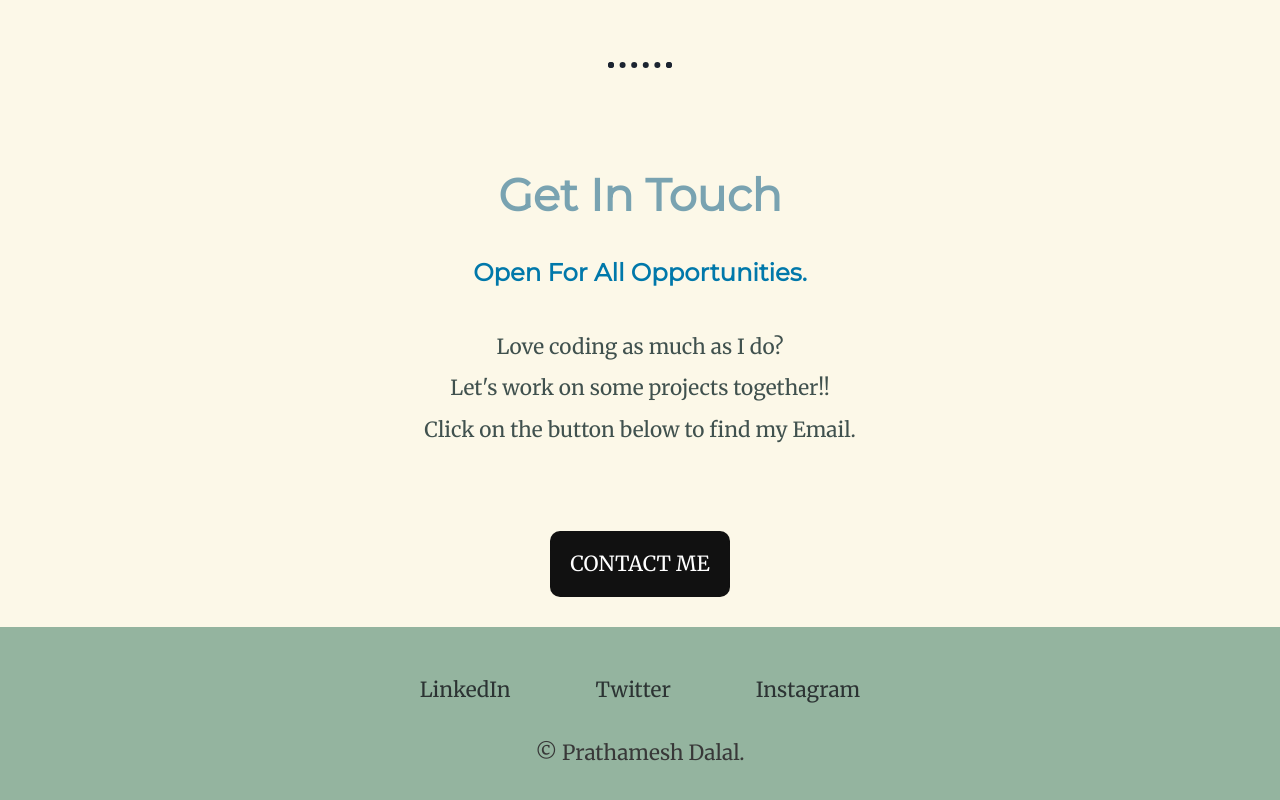
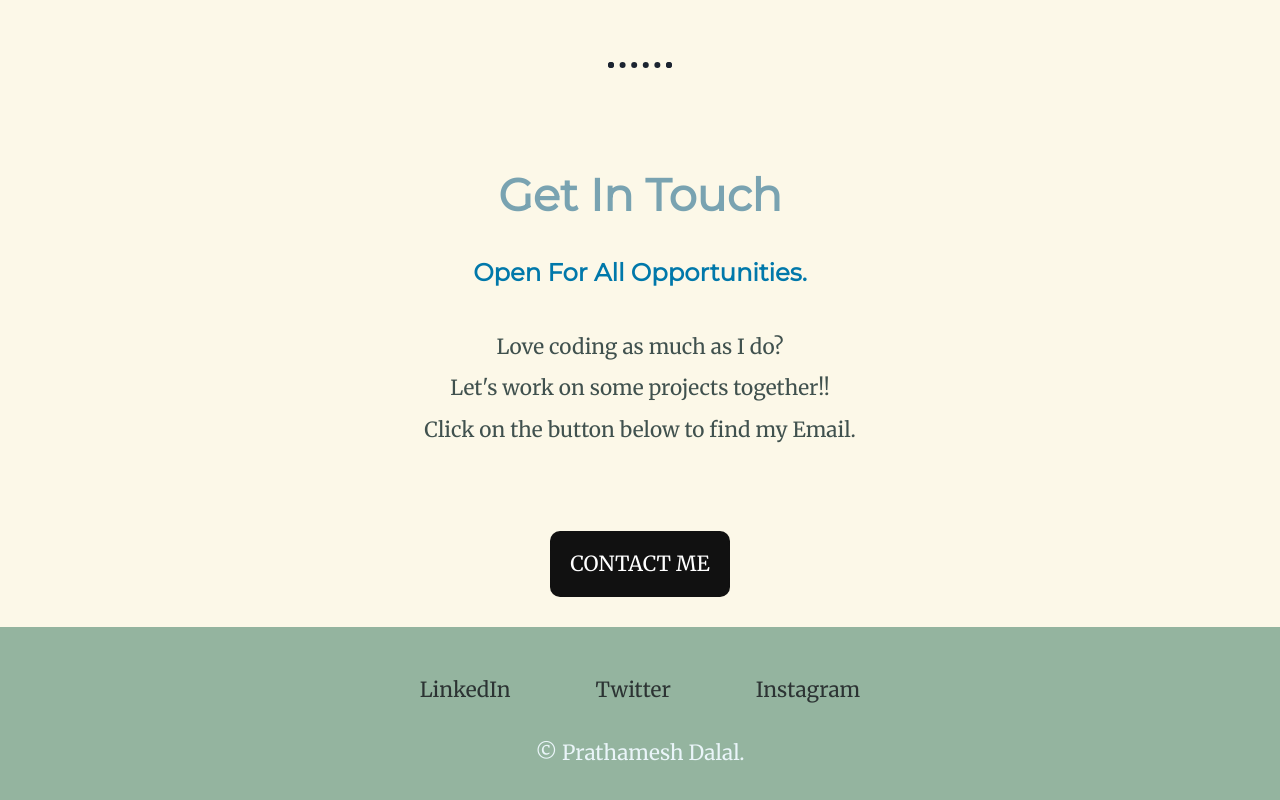
Before and after one commit to PrathameshDalal/prathameshdalal2, a plain HTML site: page index.html in a window 1280 px wide. Shown: the part 2606-3406 px from the top of the page. Drawn offline with Linux system fonts and the light colour scheme.

Commit message:
Update style.css

```diff
--- a/CSS/style.css
+++ b/CSS/style.css
@@ -182,5 +182,5 @@ a:hover{
   padding-top: 25px;
   margin: 5px auto;
   width: 50%;
-  color: #383838;
+  color: #EAf5f9;
 }
```
